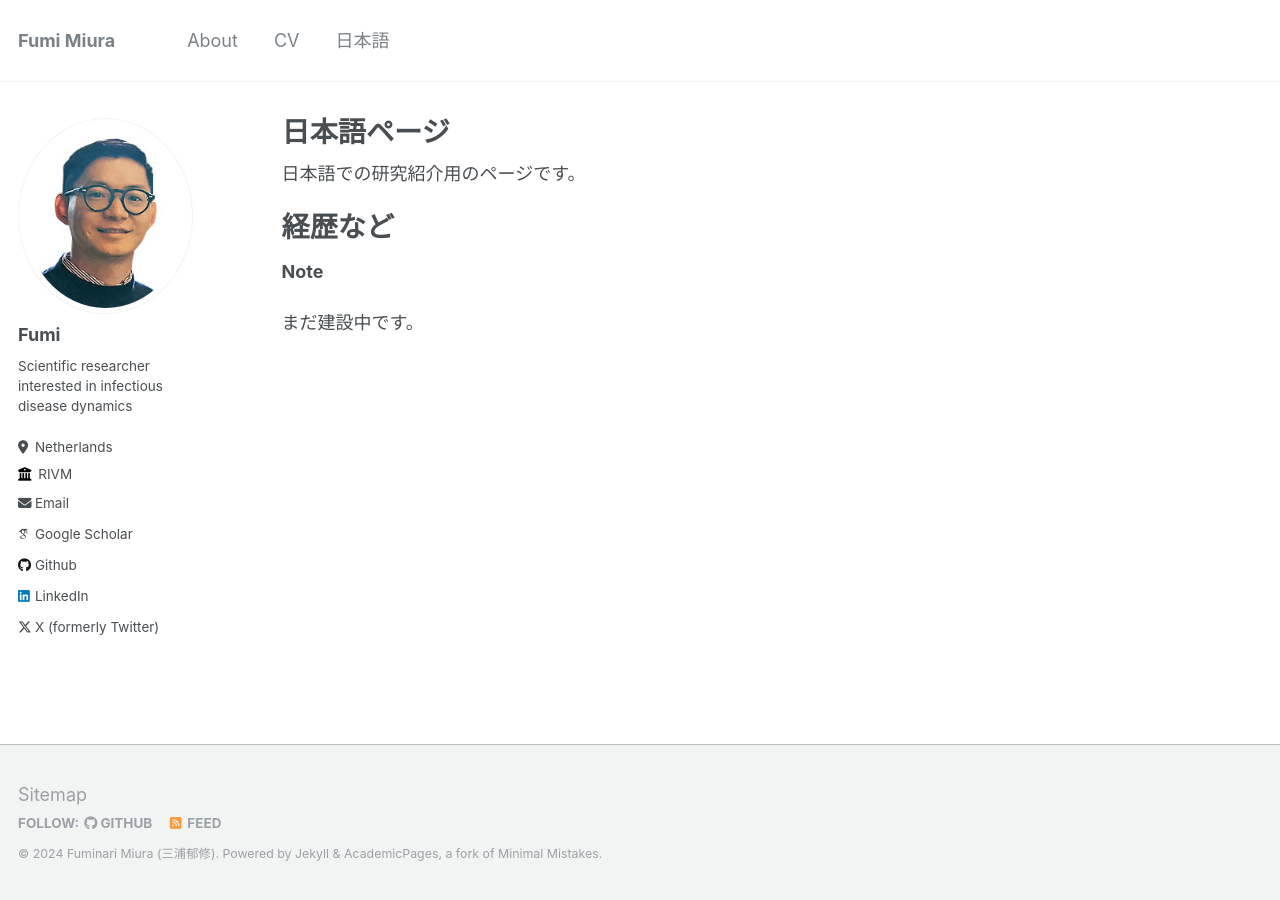
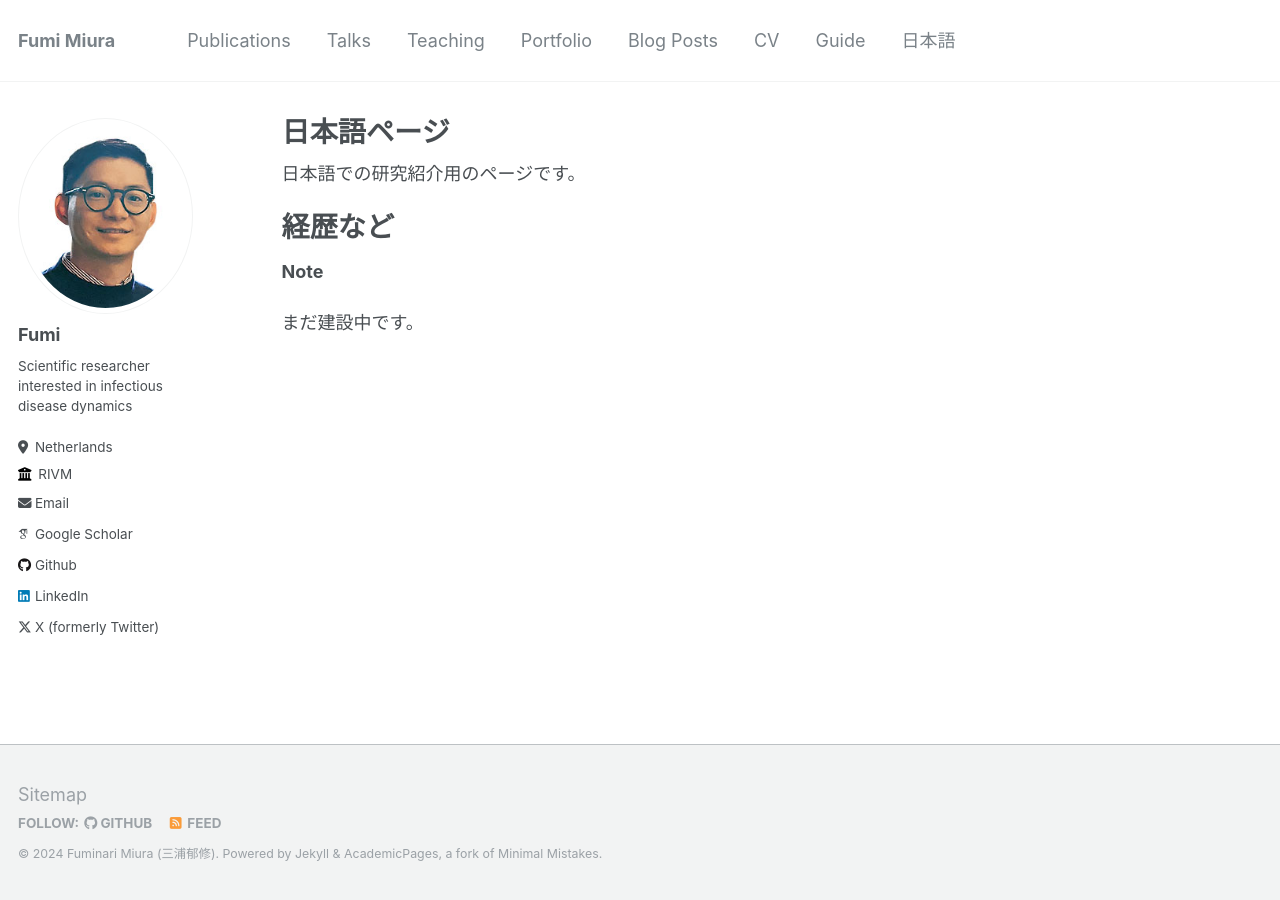
Before and after one commit to fmiura/fmiura.github.io, a Jekyll site: the page built from _pages/japanese.md, in a window 1280 px wide. Built offline with Jekyll 4.4.1, drawn with Linux system fonts in a browser that asks for light colours; some web fonts are replaced; some of the changed lines change nothing that is shown.

Commit message:
Update navigation.yml

```diff
--- a/_data/navigation.yml
+++ b/_data/navigation.yml
@@ -1,28 +1,25 @@
 # main links links
 main:
-  - title: "About"
-    url: /about/
+  - title: "Publications"
+    url: /publications/
 
-  #- title: "Publications"
-  #  url: /publications/
+  - title: "Talks"
+    url: /talks/
 
-  #- title: "Talks"
-  #  url: /talks/
+  - title: "Teaching"
+    url: /teaching/
 
-  #- title: "Teaching"
-  #  url: /teaching/
+  - title: "Portfolio"
+    url: /portfolio/
 
-  #- title: "Portfolio"
-  #  url: /portfolio/
-
-  #- title: "Blog Posts"
-  #  url: /year-archive/
+  - title: "Blog Posts"
+    url: /year-archive/
 
   - title: "CV"
     url: /cv/
 
-  #- title: "Guide"
-  #  url: /markdown/
+  - title: "Guide"
+    url: /markdown/
 
   - title: "日本語"
     url: /japanese/
```
